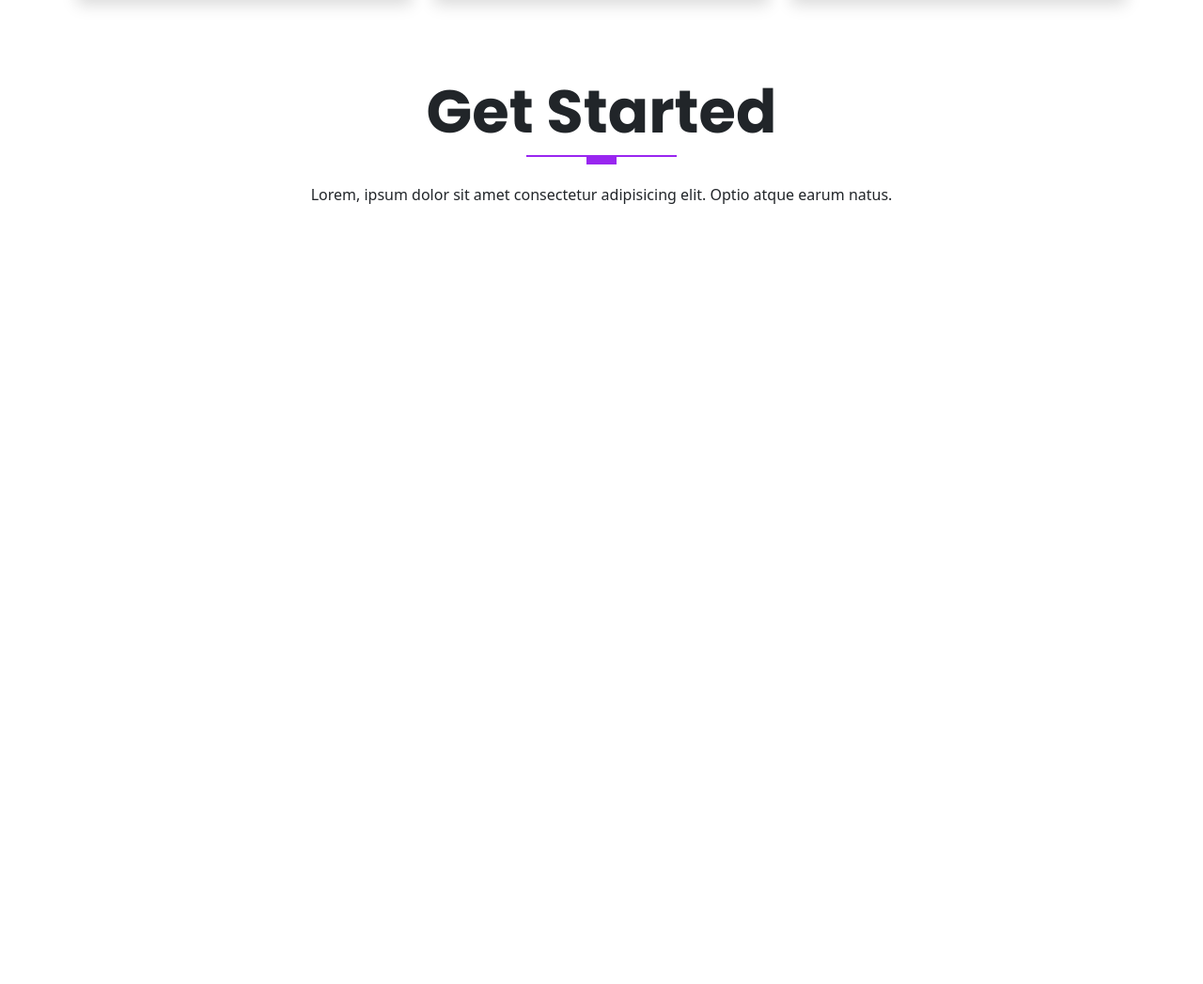
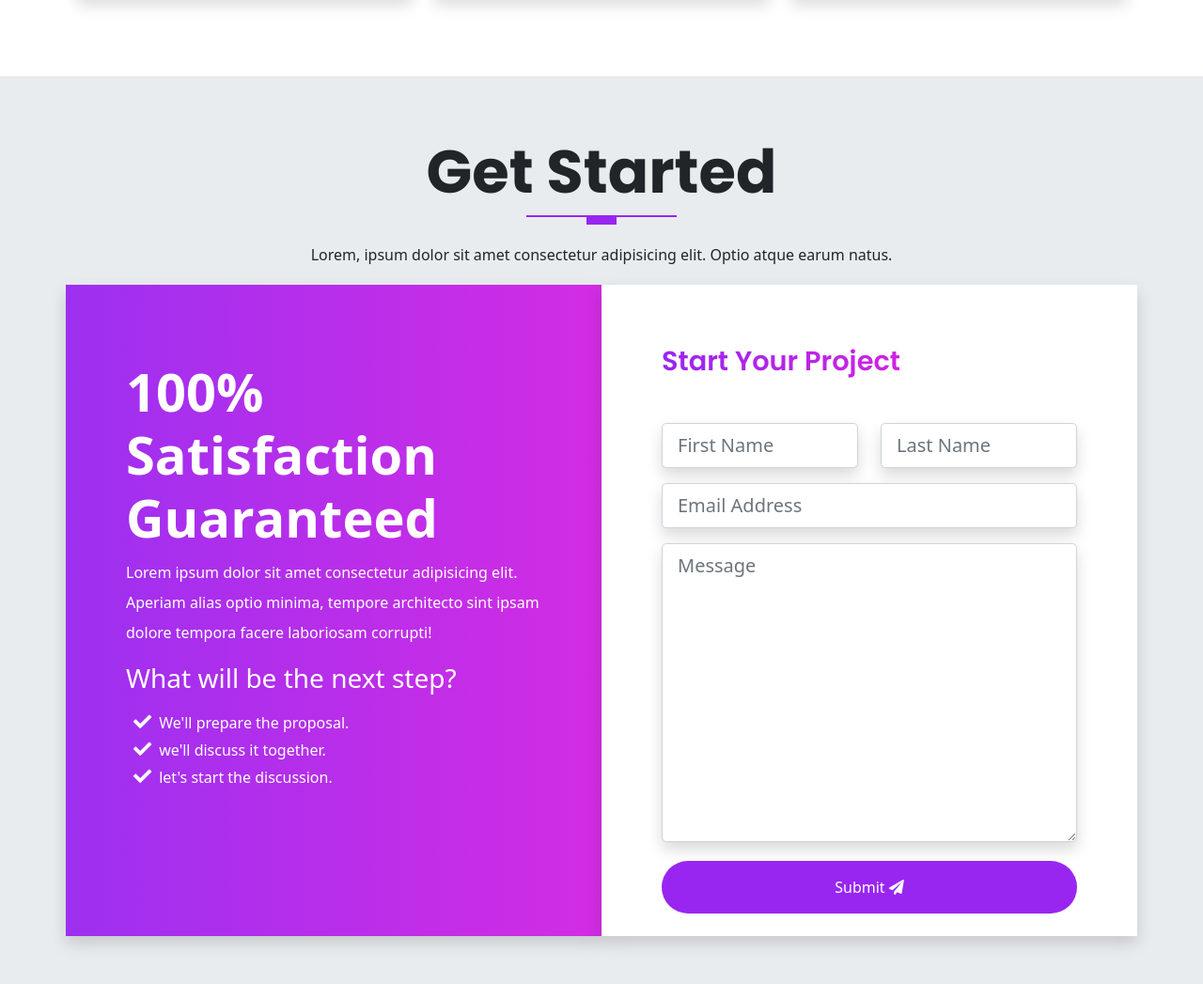
Before and after one commit to sajidur319370/bootstrap-v5-own-portfolio, a website: page index.html in a window 1280 px wide. Shown: the part 6312-7359 px from the top of the page at 94% size. Before the commit the page ends 6551 px from the top, so only its background shows below. Drawn offline with Linux system fonts and the light colour scheme.

Commit message:
contact added

```diff
--- a/index.html
+++ b/index.html
@@ -601,8 +601,49 @@
             <div class="row text-center">
                 <h1 class="display-3 fw-bold text-capitalize">Get Started</h1>
                 <div class="heading-line"></div>
-                <p class="lh-lg">Lorem, ipsum dolor sit amet consectetur adipisicing elit. Optio atque earum natus.</p>
-
+                <p class="lh-lg">
+                    Lorem, ipsum dolor sit amet consectetur adipisicing elit. Optio atque earum natus.
+                </p>
+            </div>
+            <!-- START THE CTA CONTENT -->
+            <div class="row text-white">
+                <div class="col-12 col-lg-6 gradient shadow p-3">
+                    <div class="cta-info w-100">
+                        <h4 class="display-4 fw-bold">100% Satisfaction Guaranteed</h4>
+                        <p class="lh-lg">Lorem ipsum dolor sit amet consectetur adipisicing elit. Aperiam alias optio minima, tempore architecto sint ipsam dolore tempora facere laboriosam corrupti!</p>
+                        <h3 class="display-3--brief">What will be the next step?</h3>
+                        <ul class="cta-info__list">
+                            <li>We'll prepare the proposal.</li>
+                            <li>we'll discuss it together.</li>
+                            <li>let's start the discussion.</li>
+                        </ul>
+                    </div>
+                </div>
+                <div class="col-12 col-lg-6 bg-white shadow p-3">
+                    <div class="form w-100 pb-2">
+                        <h4 class="display-3--title mb-5">Start Your Project</h4>
+                        <form action="" class="row">
+                            <div class="mb-3 col-lg-6 col-md-6">
+                                <input type="text" id="inputFirstName" placeholder="First Name" class="shadow form-control form-control-lg">
+                            </div>
+                            <div class="mb-3 col-lg-6 col-md-6">
+                                <input type="text" id="inputLastName" placeholder="Last Name" class="shadow form-control form-control-lg">
+                            </div>
+                            <div class="mb-3 col-lg-12">
+                                <input type="email" id="inputEmail" placeholder="Email Address" class="shadow form-control form-control-lg">
+                            </div>
+                            <div class="mb-3 col-lg-12">
+                                <textarea name="message" id="message" placeholder="Message" cols="30" rows="10" class="shadow form-control form-control-lg"></textarea>
+                            </div>
+                            <div class="text-center d-grid mt-1">
+                                <button type="button" class="btn btn-primary rounded-pill pt-3 pb-3">
+                                    Submit
+                                    <i class="fas fa-paper-plane"></i>
+                                </button>
+                            </div>
+                        </form>
+                    </div>
+                </div>
             </div>
         </div>
     </section>
--- a/scss/components/_typhography.scss
+++ b/scss/components/_typhography.scss
@@ -66,3 +66,7 @@
     border-right: 0.1rem solid $gray-300;
     height: 100%;
 }
+
+.gradient {
+    background: linear-gradient(to right, rgba($primary, 0.95), rgba($secondary, 0.95));
+}
--- a/scss/section/_get-started.scss
+++ b/scss/section/_get-started.scss
@@ -1,6 +1,40 @@
 @use '../custom' as *;
-@use '../components/mixins'as *;
+@use '../components/mixins' as *;
 .get-started {
     padding: 4rem 0;
-    background-color: $gray-600;
+    background-color: $gray-200;
 }
+
+.cta-info {
+    padding: 3rem;
+    margin: 1rem 0;
+    &__list {
+        position: relative;
+        list-style: none;
+        display: block;
+        padding-top: 0.5rem;
+        padding-left: 0.5rem;
+        margin-bottom: 0.7rem;
+        li::before {
+            font-family: "Font Awesome 5 Free";
+            content: "\f00c";
+            font-weight: 600;
+            margin-right: 0.5rem;
+            font-size: 1.2rem;
+        }
+    }
+}
+
+// FORM CONTENT CSS
+.form {
+    padding: 3rem;
+    button {
+        border: none;
+        color: $white;
+        a {
+            color: $white;
+            text-decoration: none;
+            text-transform: capitalize;
+        }
+    }
+}
--- a/scss/style.scss
+++ b/scss/style.scss
@@ -12,4 +12,5 @@
 @use 'section/testimonials';
 @use 'section/faq';
 @use 'section/portfolio';
+@use 'section/get-started';
 @use 'section/footer';
```
Also changed, not shown: assets/css/style.css, 1 other file.
